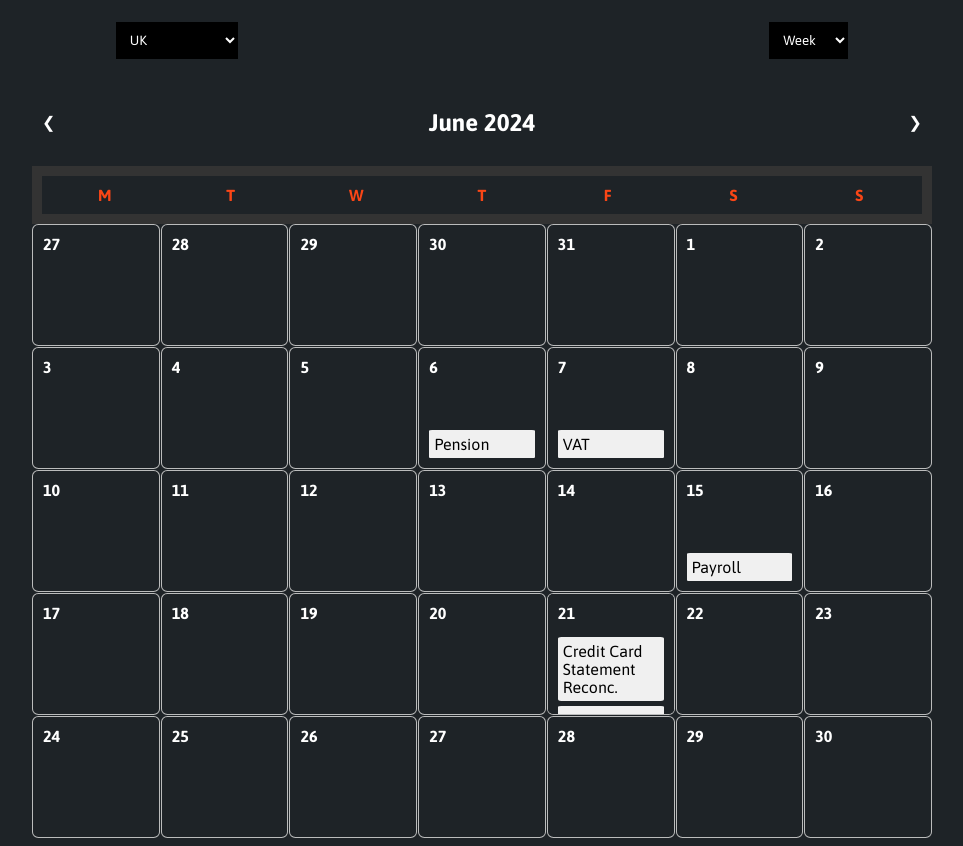
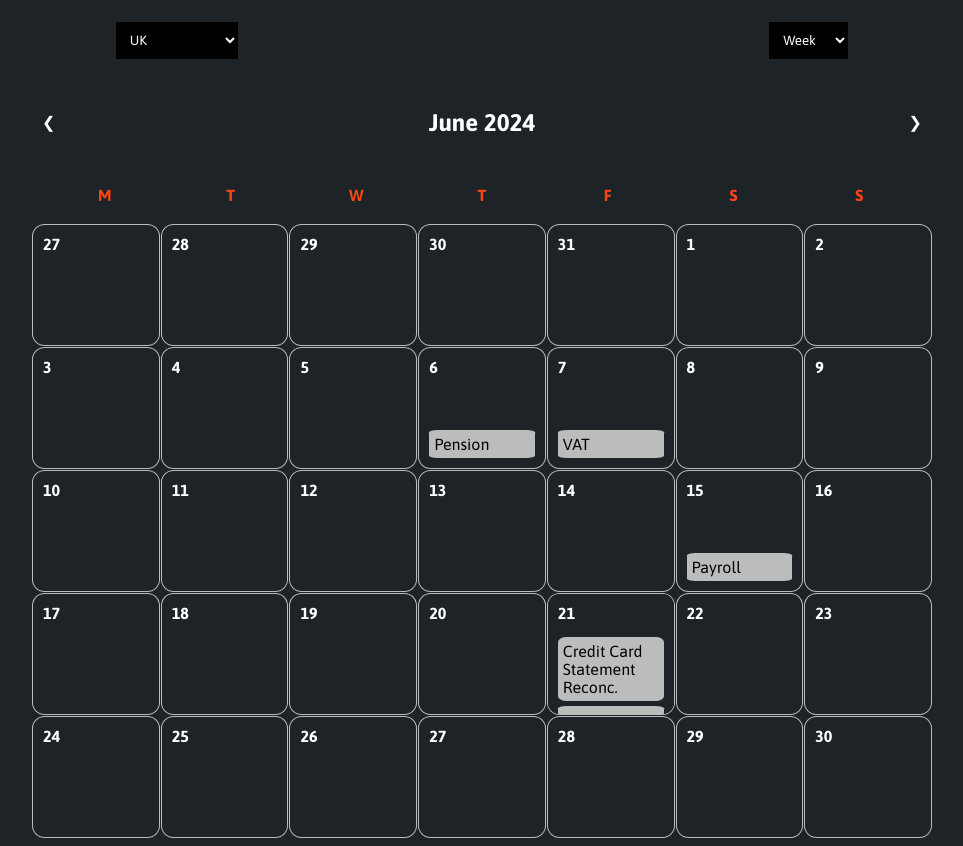
Before and after one commit to sbudhkar07/FiscalCalendar, a Flask app: page / in a window 1280 px wide. Shown: the part 160-1006 px from the top of the page, without its empty margins (158-1121 px from the left). Run offline with Flask 3, Linux system fonts and the light colour scheme; data comes from the database, SQL or seed files in the repository.

Commit message:
Style changes

```diff
--- a/static/style.css
+++ b/static/style.css
@@ -86,7 +86,7 @@ ul{
     grid-template-columns: repeat(7, 1fr);
     text-align: center;
     padding: 10px;
-    background-color: #333;
+    background-color: #1e2327;
 }
 
 .days li {
@@ -108,7 +108,7 @@ ul{
 
 .day {
     border: 1px solid #BBBCBC;
-    border-radius: 5%;
+    border-radius: 10%;
     padding: 10px;
     height: 100px;
     display: flex;
@@ -128,11 +128,11 @@ ul{
 }
 
 .task {
-    background-color: #f0f0f0;
+    background-color: #BBBCBC;
     padding: 5px;
     margin-top: 5px;
     color: black;
-    border-radius: 3%;
+    border-radius: 8%;
     position: relative;
     max-width: 100%;
 }
```
